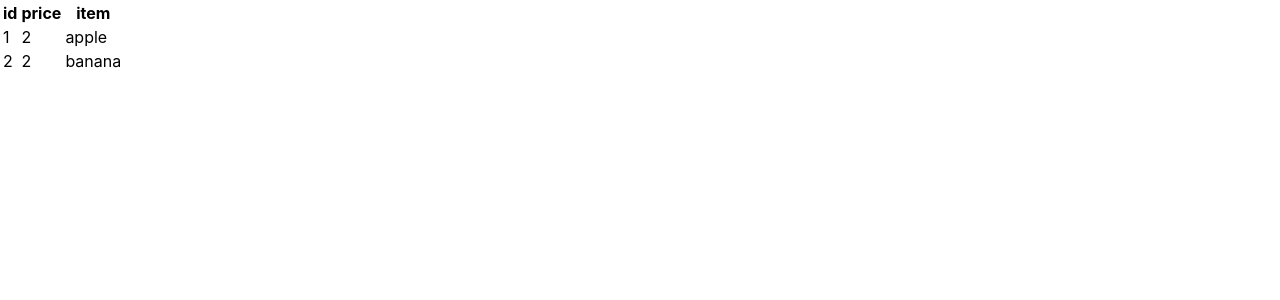
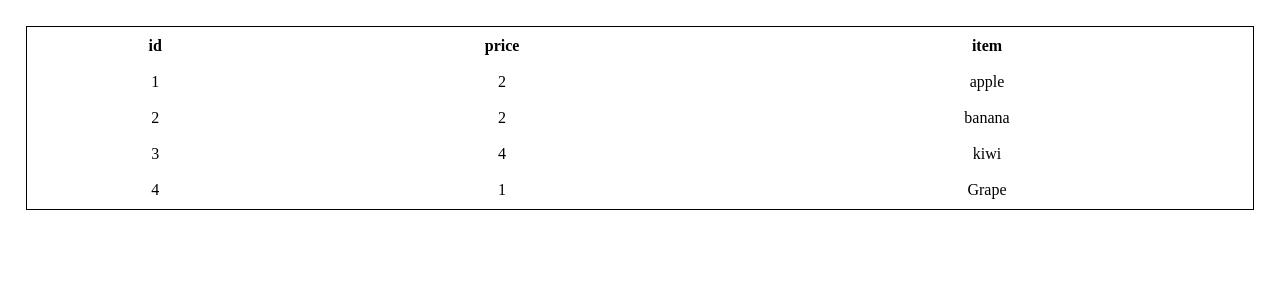
Before and after one commit to modeware/Custom-React-Table, a React (Create React App) app: page / in a window 1280 px wide. Shown: the top 300 px of the page. Built offline with nearby package versions, Linux system fonts and the light colour scheme.

Commit message:
Fixed Ascending sort and added readme info

```diff
--- a/src/App.tsx
+++ b/src/App.tsx
@@ -3,13 +3,18 @@ import Table from './components/Table/table';
 import { ITable } from './components/Table/tableInterface';
 
 const tableData: ITable = {
-  headers: [{title: 'id', type: Number}, {title: 'price', type: Number}, {title: 'item', type: String}],
-  rows: [{id: 1, price:2 , item: 'apple' }, {id: 2, price:2 , item: 'banana' }]
+  headers: [{title: 'id'}, {title: 'price'}, {title: 'item'}],
+  rows: [
+          {id: 1, price:2 , item: 'apple' },
+          {id: 2, price:2 , item: 'banana' },
+          {id: 3, price:4 , item: 'kiwi' },
+          {id: 4, price:1 , item: 'Grape' },
+        ]
 }
 function App() {
   return (
     <div className="App">
-      <Table tableData={tableData}/>
+      <Table tableData={tableData} sortBy={["item", "price", "id"]}/>
     </div>
   );
 }
--- /dev/null
+++ b/src/components/Table/table.css
@@ -0,0 +1,11 @@
+table {
+    width: 96%;
+    border: 1px solid black;
+    margin: 2%;
+    text-align: center;
+    /* margin-right: 2%; */
+}
+
+th,td{
+    padding: 0.5rem;
+}
--- a/src/components/Table/table.tsx
+++ b/src/components/Table/table.tsx
@@ -1,6 +1,6 @@
-import { FC, useState, useEffect } from "react";
-import { ITable } from "./tableInterface";
+import { FC, useState } from "react";
 import { ITableProps } from './tablePropsInterface';
+import './table.css'
 
 enum Direction {
     ASCENDING, //0
@@ -8,26 +8,27 @@ enum Direction {
     ORIGINAL//2
 }
 
-
-const Table: FC<ITableProps> = ({tableData}) => {
+const Table: FC<ITableProps> = ({tableData, sortBy}) => {
     let [currentSortingOrder, setSortingOrder] = useState(Direction.ORIGINAL)
     let {headers, rows} = tableData;
     let [tableRows, setTableRows] = useState(rows || [])
 
-
-
-
-    const sortRows = (key: string)=>{
-        let sortedData = tableRows.sort((a: any, b: any)=>{
-            debugger
+    const getSortValues = (a : any, b: any, key: any) => {
         switch(currentSortingOrder){
-                case Direction.ASCENDING || Direction.ORIGINAL:
+            case Direction.ORIGINAL:
                 if (a[key] > b[key]){
                     return -1
                 }else if (a[key] < b[key]){
                     return 1
+                }else{
+                    return 0
                 }
-                        else{
+            case Direction.ASCENDING:
+                    if (a[key] > b[key]){
+                        return -1
+                    }else if (a[key] < b[key]){
+                        return 1
+                    }else{
                         return 0
                     }
 
@@ -36,16 +37,20 @@ const Table: FC<ITableProps> = ({tableData}) => {
                         return 1
                     }else if (a[key] < b[key]){
                         return -1
-                        }
-                        else{
+                    }else{
                         return 0
                     }
-
             default:
                 return 0;
-
+    }
 }
 
+    const sortRows = (key: string)=>{
+        if(!(sortBy.includes(key))){
+            return
+        }
+        let sortedData = tableRows.sort((a: any, b: any)=>{
+            return getSortValues(a, b, key);
         })
         if(currentSortingOrder === Direction.ORIGINAL || currentSortingOrder === Direction.ASCENDING){
             setTableRows(sortedData)
@@ -53,9 +58,8 @@ const Table: FC<ITableProps> = ({tableData}) => {
         }
         else{
             setTableRows(sortedData)
-            setSortingOrder(Direction.ORIGINAL)
+            setSortingOrder(Direction.ASCENDING)
         }
-
     }
 
     return (
@@ -74,14 +78,12 @@ const Table: FC<ITableProps> = ({tableData}) => {
            <tbody>
         {tableRows.map((row: any, index)=>{
             return (
-                /*
-                        render rows
-                */
+                /*render rows*/
                 <tr key={index}>
                     {
                         /*render cells*/
                         headers.map((header: any, index)=>{
-                                return(<td key={index}>
+                            return (<td key={index}>
                                         {row[header.title]}
                                     </td>)
                             })
--- a/src/components/Table/tablePropsInterface.ts
+++ b/src/components/Table/tablePropsInterface.ts
@@ -2,4 +2,5 @@ import { ITable } from './tableInterface';
 
 export interface ITableProps{
    tableData: ITable
+   sortBy: Array<string>
 }
--- a/src/index.css
+++ b/src/index.css
@@ -1,13 +1,4 @@
 body {
   margin: 0;
-  font-family: -apple-system, BlinkMacSystemFont, 'Segoe UI', 'Roboto', 'Oxygen',
-    'Ubuntu', 'Cantarell', 'Fira Sans', 'Droid Sans', 'Helvetica Neue',
-    sans-serif;
-  -webkit-font-smoothing: antialiased;
-  -moz-osx-font-smoothing: grayscale;
+  box-sizing: border-box;
 }
-
-code {
-  font-family: source-code-pro, Menlo, Monaco, Consolas, 'Courier New',
-    monospace;
-}
```
Also changed, not shown: 1 other file (tests, documents, lock files or other folders). Lines whose indentation alone changed are shown as unchanged.
